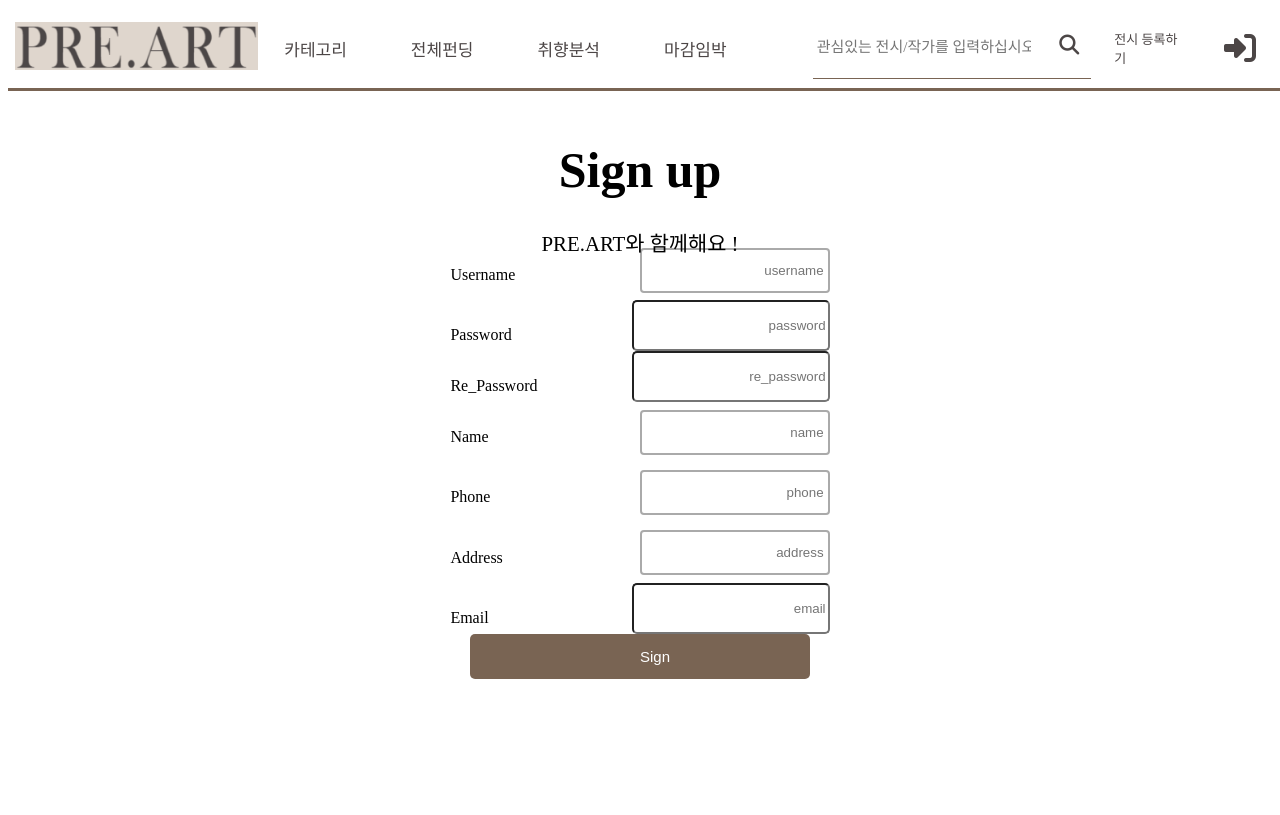
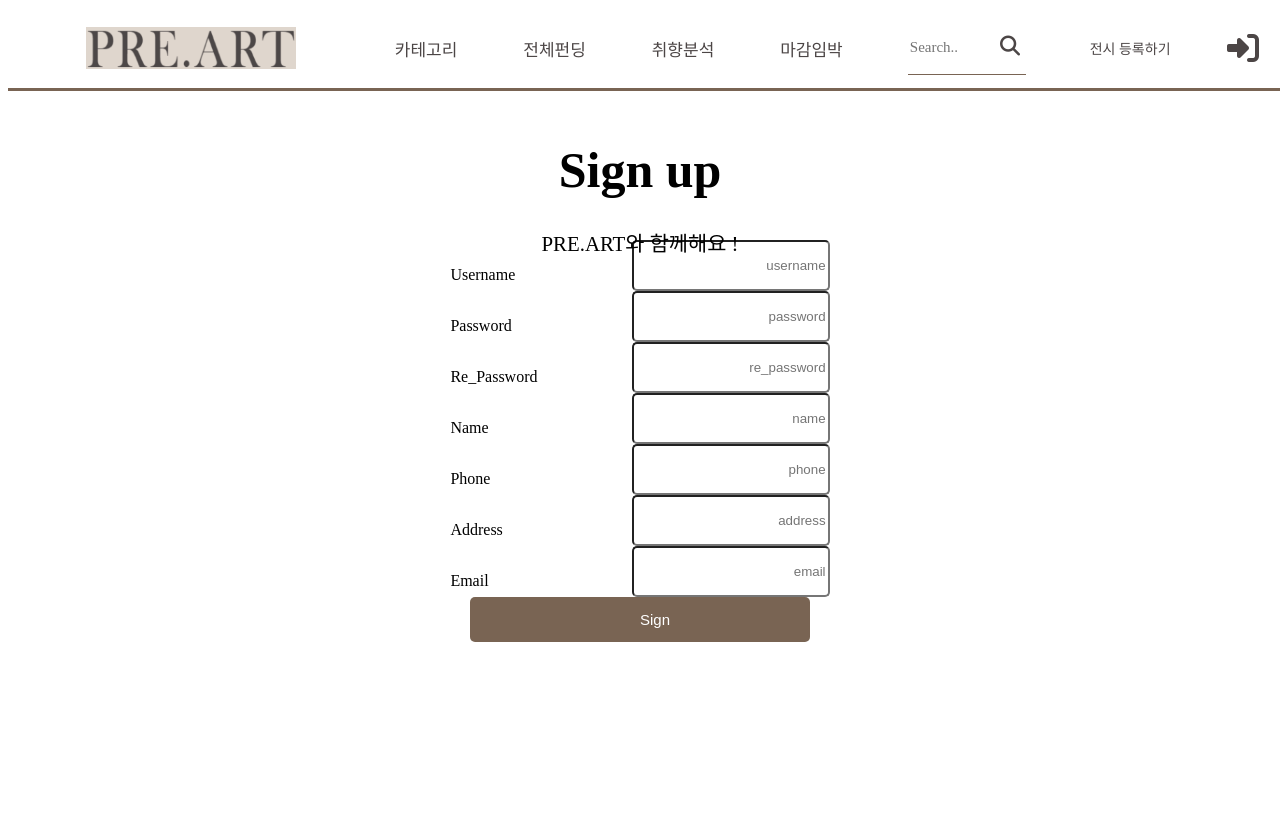
Before and after one commit to jiyoungzero/PRE.ART_hackerthon, a Django app: page /account/register/ in a window 1280 px wide. Shown: the top 815 px of the page. Run offline with Django 3.2, Linux system fonts and the light colour scheme; data comes from the database, SQL or seed files in the repository; parts of the project's set-up code (start-up, migrations or seed data) failed here and were passed over; some libraries are stand-ins or nearby versions; some web fonts are replaced.

Commit message:
nav 수정

```diff
--- a/static/css/base.css
+++ b/static/css/navbar.css
@@ -24,61 +24,76 @@ a{
     color: #4C4646;
 }
 
+ul {
+    list-style-type: none;
+    margin: 0;
+    padding: 0;
+}
+
 .nav{
     width: 100vw;
     height: 80px;
     display: flex;
     align-items: center;
+    border-bottom: 3px solid #796453;
+    top:0;
+    right: 0;
+    left: 0;
+    margin: 0px;
+    padding: 0px;
+    overflow: hidden;
     justify-content: space-around;
-    border-bottom: 3px solid #796453;
+}
+
+.nav_title{
+    display: flex;
+    align-items: center;
+    justify-content: center;
 }
 
 .navbar_logo_img{
-    width: 100%;
+    width: 70%;
     padding-left: 3%;
 }
 
 .nav_list{
     display: flex;
     align-items: center;
-    width: 100%;
-    justify-content: space-around;
+    width: 35%;
+    justify-content: space-between;
 }
+
 
 .nav_button{
     font-family: "AppleSDGothicNeoM";
     font-size: 17px;
     color: #4C4646;
-    text-transform: uppercase;
+}
+
+.nav_my{
     display: flex;
+    flex-direction: row;
     align-items: center;
     justify-content: space-between;
-    width: 100%;
-    padding: 2%;
-    overflow: hidden;
+    width: 28%;
 }
+
+.nav_register{
+    margin:0 2%;
+    display: flex;
+    border-bottom: 1px solid #796453;
+    width: 33%;
+}
+
 .nav_reigst{
     font-family: "AppleSDGothicNeoM";
     display: flex;
-    font-size: 13px;
+    font-size: 14px;
     color: #4C4646;
 }
-.nav_my{
-    display: flex;
-    flex-direction: row;
-    width: 45%;
-    align-items: center;
-    justify-content: space-between;
-}
 
-.nav_register{
-    margin:0 5%;
-    width: 300px;
-    border-bottom: 1px solid #796453;
-}
-
-.search_bar{
-    width: 330px;
+.nav_search_bar{
+    width: 70%;
     font-family: "AppleSDGothicNeoM";
     font-size: 15px;
     border: none;
@@ -92,7 +107,9 @@ a{
     color: #4C4646;
     border: none;
     background-color: #ffffff;
-    margin-left: 5%;
+    display: flex;
+    justify-content: flex-end;
+    align-items: center;
     height: 50px;
 
 }
@@ -220,3 +237,24 @@ h1{
     background-color: #DFD6CD;
     font-family: "AppleSDGothicNeoM";
 }
+
+@-webkit-keyframes rotate-center {
+    0% {
+      -webkit-transform: rotate(0);
+              transform: rotate(0);
+    }
+    100% {
+      -webkit-transform: rotate(360deg);
+              transform: rotate(360deg);
+    }
+  }
+  @keyframes rotate-center {
+    0% {
+      -webkit-transform: rotate(0);
+              transform: rotate(0);
+    }
+    100% {
+      -webkit-transform: rotate(360deg);
+              transform: rotate(360deg);
+    }
+  }
--- a/static/css/regist_4.css
+++ b/static/css/regist_4.css
@@ -36,7 +36,7 @@
 .regist_input > div:first-child{
     width: 30%
 }
-input[type=text]{
+/* input[type=text]{
     width: 80%;
     border: 2px solid #aaa;
     border-radius: 4px;
@@ -48,7 +48,7 @@ input[type=text]{
 input[type=text]:focus{
     border-color: #DFD6CD;
     box-shadow: 0 0 8px 0 #DFD6CD;
-}
+} */
 .regi4_label{
     font-weight: 600;
     width: 35%;
--- a/templates/base.html
+++ b/templates/base.html
@@ -10,7 +10,7 @@
     <link rel = "stylesheet" href = "{% static 'css/all.min.css' %}"> -->
 
     <!--navbar-->
-    <link rel="stylesheet" href="{% static 'css/base.css' %}">
+    <link rel="stylesheet" href="{% static 'css/navbar.css' %}">
     <!--cart/registration_1-->
     <link rel="stylesheet" href="{% static 'css/regist_1.css' %}">
     <!--cart/registration_2-->
--- a/templates/navbar.html
+++ b/templates/navbar.html
@@ -2,41 +2,47 @@
 
 <nav class="nav">
 
-    <a id="nav_title" href="{% url 'shop:allProdCat' %}">
+    <a class="nav_title" href="{% url 'shop:allProdCat' %}">
         <img class="navbar_logo_img" src="{% static 'img/preart.png' %}" alt="">
     </a>
 
-    <div class="nav_list">
+    <ul class="nav_list">
+        <a style="text-decoration: none" class="nav_dropdown-content"href="#">
+            <div class="nav_button">카테고리</div>
+        </a>
 
-        <div class="nav_dropdown">
-            <a class="nav_button" href="#" style="text-decoration: none;">카테고리</a>
-            <div class="nav_dropdown-content">
-            {% for cat in links %}
-            <!--일단 드롭다운 부분 주석 처리 해놓음-->
-            <!-- <a class="nav-link" href="{{cat.get_url}}">{{cat.name}}</a> -->
-            {% endfor %}
-            </div>
-        </div>
+            <!-- 드롭다운 일단 주석 처리 해놓음 -->
+            <!-- {% for cat in links %}
+            <a class="nav-link" href="{{cat.get_url}}">{{cat.name}}</a>
+            {% endfor %} -->
 
-        <div><a class="nav_button" href="{% url 'shop:allProdCat' %}" style="text-decoration: none;">전체펀딩</a></div>
-        <div><a class="nav_button" href="#" style="text-decoration: none;">취향분석</a></div>
-        <div><a class="nav_button" href="#" style="text-decoration: none;">마감임박</a></div>
+        <a style="text-decoration: none" href="{% url 'shop:allProdCat' %}">
+            <div class="nav_button">전체펀딩</div>
+        </a>
+        <a style="text-decoration: none" href="#">
+            <div class="nav_button">취향분석</div>
+        </a>
+        <a style="text-decoration: none" href="#">
+            <div class="nav_button">마감임박</div>
+        </a>
+
+    </ul>
 
     <div class="nav_my">
         <!-- 검색창 -->
         <form class="nav_register" action="{% url 'search_app:searchResult' %}" method="get">
-                <input class="search_bar" type="text" placeholder="관심있는 전시/작가를 입력하십시오." aria-label="Search" name = "q" style="border: none;outline: none;-webkit-appearance: none;">
+            <input class="nav_search_bar" type="text" placeholder="Search.." aria-label="Search" name = "q" style="border: none;">
             <button class="search_btn" type="submit"><span><i class="fa-solid fa-magnifying-glass"></i></span></button>
         </form>
         <!-- 전시 등록 -->
         <a class=" nav_reigst" href="{% url 'cart:regist_1' %}">전시 등록하기</a>
         <!-- 로그인 -->
-            <ul class="nav_login">
+        <div class="nav_login">
             <!-- <i id="toggle_btn" style="cursor: pointer;" class="fa-regular fa-user"></i> -->
             {% if user.is_authenticated %}
             {% if not user.profile %}
-                <!--자신의 초기 정보 입력, 로그아웃 아이콘 -->
-                <a href="{% url 'account:login' %}"><i class="fa-solid fa-user fa-2x"></i></a>
+            <!--마이 페이지_나의 프로필 초기 정보 입력, 로그아웃 아이콘 -->
+            <a href="#"><i class="fa-solid fa-user fa-2x"></i></a>
             <a href="#"><i class="fa-solid fa-right-from-bracket fa-2x"></i></a>
             {% else %}
             <!--자신의 마이페이지, 로그아웃 아이콘 -->
@@ -47,8 +53,7 @@
             <!-- //* 로그인 아이콘 -->
             <a href="{% url 'account:login' %}"><i class="fa-solid fa-right-to-bracket fa-2x"></i> </a>
             {% endif %}
-            </ul>
+        </div>
     </div>
 
-    </div>
 </nav>
```
Lines whose indentation alone changed are shown as unchanged.
